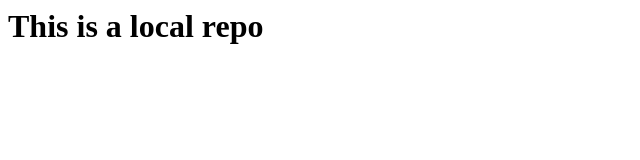
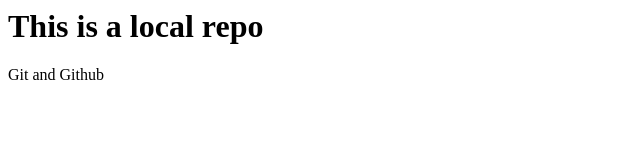
Before and after one commit to Dheeraj45694/demo, a plain HTML site: page index.html in a window 1280 px wide. Shown: the full height of the page, 0-640 px from the left. Drawn offline with Linux system fonts and the light colour scheme.

Commit message:
new branch

```diff
--- a/index.html
+++ b/index.html
@@ -1 +1,2 @@
 <h1> This is a local repo</h1>
+<p>Git and Github</p>
```
